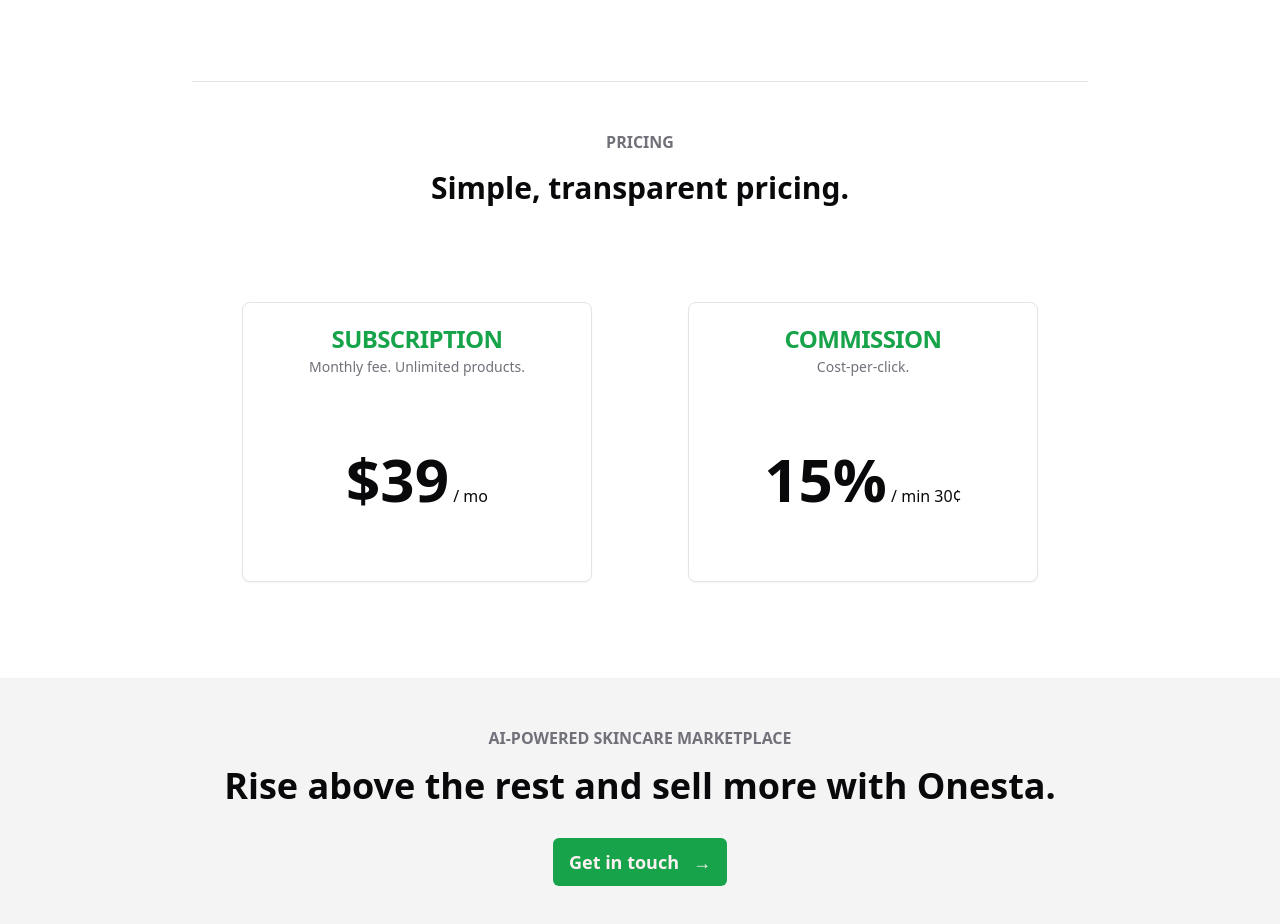
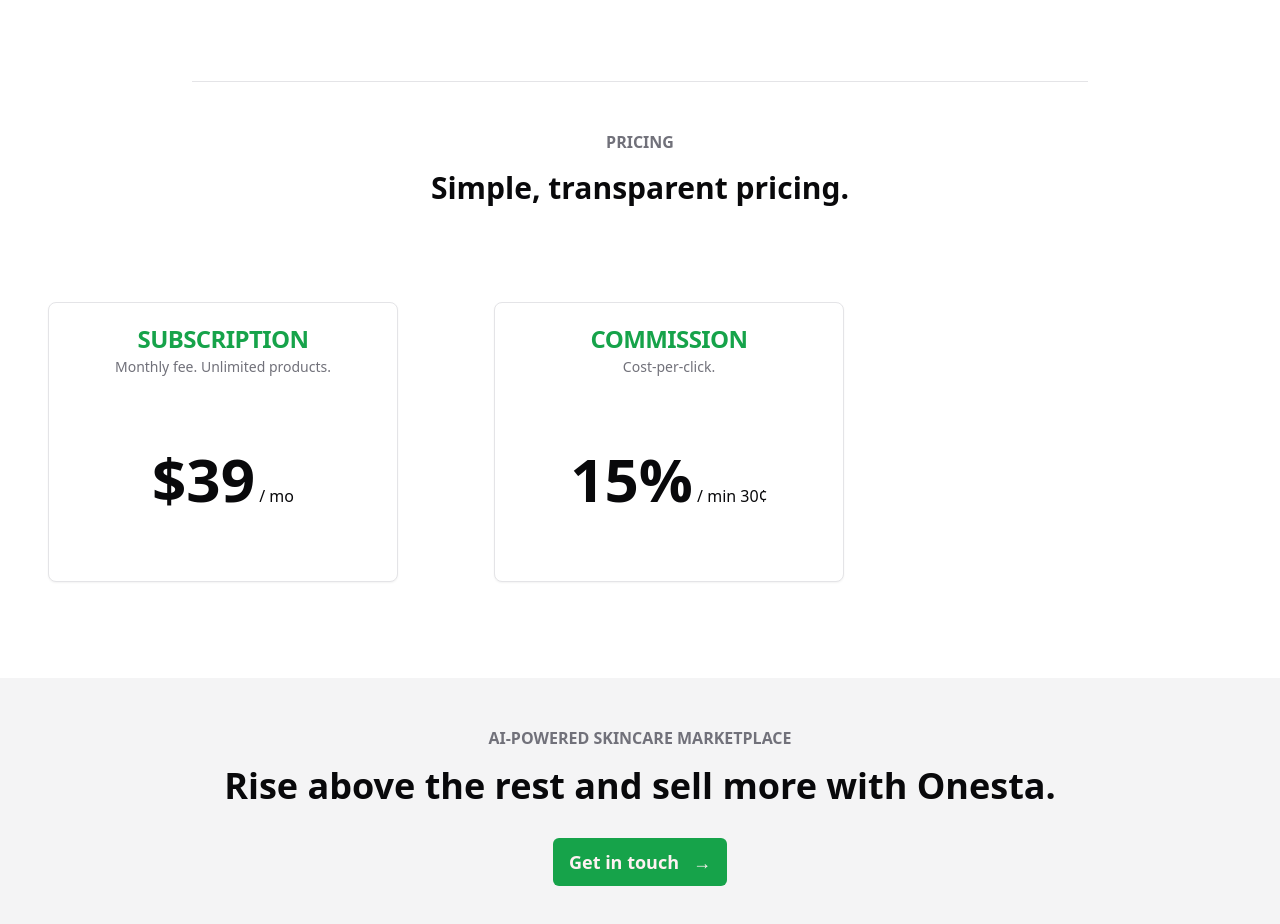
Before and after one commit to imrancharania/minerva-landing-page, a Next.js app: page /minerva-landing-page/seller in a window 1280 px wide. Shown: the part 1260-2184 px from the top of the page. Built offline with nearby package versions, Linux system fonts and the light colour scheme.

Commit message:
Fix alignment on Safari

```diff
--- a/app/seller/page.tsx
+++ b/app/seller/page.tsx
@@ -106,12 +106,12 @@
         </div>
       </section>
       <hr className="sm:mx-48 mx-12" />
-      <section className="text-center mt-12">
+      <section className="text-center items-center mt-12">
         <p className="text-normal text-muted-foreground font-bold">PRICING</p>
         <h1 className="text-3xl font-semibold mt-4 px-4">
           Simple, transparent pricing.
         </h1>
-        <div className="sm:flex justify-center justify-items-center mt-12 mb-12">
+        <div className="flex sm:flex-row flex-col items-center mt-12 mb-12">
           <Card className="w-[350px] sm:m-12 mt-4">
             <CardHeader>
               <CardTitle className="text-normal text-primary font-bold">
```
